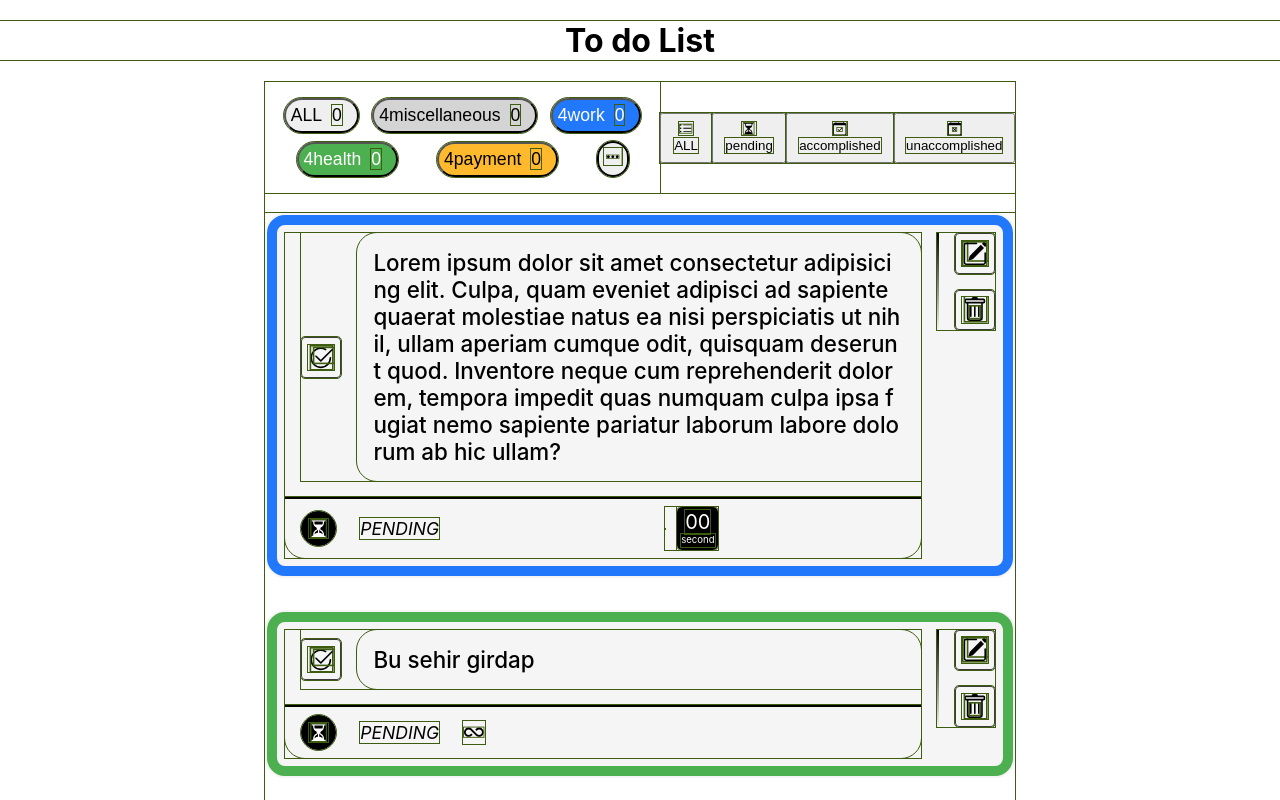
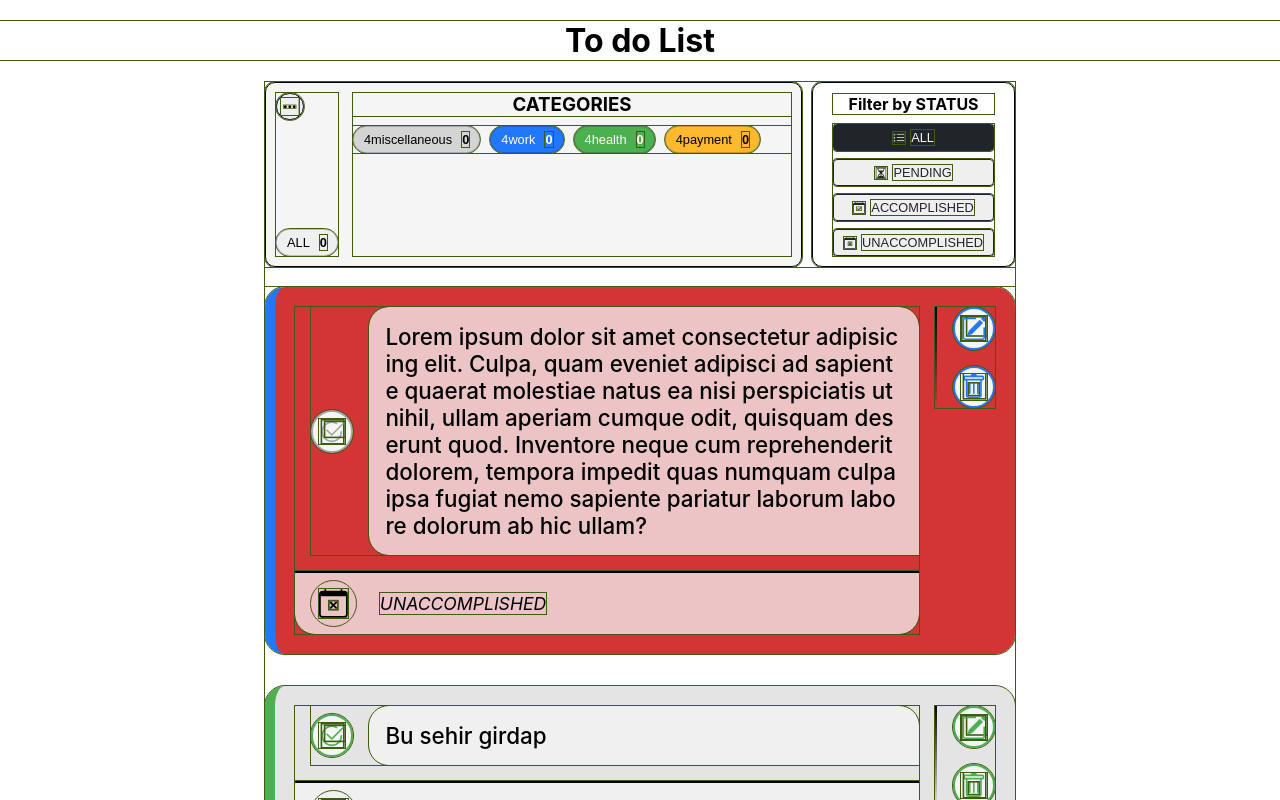
Before and after one commit to neo-the-coder/to-do-app, a React (Create React App) app in the folder to-do-app/: page / in a window 1280 px wide. Shown: the top 800 px of the page. Built offline with nearby package versions, Linux system fonts and the light colour scheme.

Commit message:
change design

```diff
--- a/to-do-app/src/App.js
+++ b/to-do-app/src/App.js
@@ -18,14 +18,16 @@ function App() {
           setTaskWindowOpen={setTaskWindowOpen}
         />
       </div>
-      <div
+      <button
         onClick={() => setTaskWindowOpen(true)}
-        onKeyDown={() => setTaskWindowOpen(true)}
-        tabIndex={0}
-        role="button"
+        title="Add task"
+        className={styles.addButton}
+        // onKeyDown={() => setTaskWindowOpen(true)}
+        // tabIndex={0}
+        // role="button"
       >
         <BsCalendarPlus /> Add Task
-      </div>
+      </button>
       <TaskWindow
         type="add"
         taskWindowOpen={taskWindowOpen}
--- a/to-do-app/src/app/statuses.js
+++ b/to-do-app/src/app/statuses.js
@@ -5,9 +5,12 @@ import {
   } from "react-icons/bs";
 
 export const statuses = {
-  pending : {icon: <BsHourglassSplit />, bg: '#f5f5f5'},
-  accomplished : {icon: <BsCalendarCheck />, bg: '#d1e7dd'},
-  unaccomplished : {icon: <BsCalendarX />, bg: '#f8d7da'}
+  pending : {icon: <BsHourglassSplit />, bg: '#e4e4e4'},
+  accomplished : {icon: <BsCalendarCheck />, bg: '#89dc94'},
+  unaccomplished : {icon: <BsCalendarX />, bg: '#d33537'}
+  //#c74244
+  //#fefadd
+  //#f9f395
 }
 
 
--- a/to-do-app/src/components/Categories.js
+++ b/to-do-app/src/components/Categories.js
@@ -16,7 +16,22 @@ function Categories() {
 
   return (
     <>
-      <button onClick={() => dispatch(allCategory())}>ALL<span>{allTaskCount}</span></button>
+      <div className={styles.leftSide}>
+        <button
+          title='Settings'
+          className={styles.catSettings}
+          onClick={() => setOpenSettings(true)}
+          // onKeyDown={() => setOpenSettings(true)}
+          // tabIndex={0}
+          // role="button"
+        >
+          <MdOutlineMoreHoriz />
+        </button>
+        <button className={styles.allButton} onClick={() => dispatch(allCategory())}>ALL<span>{allTaskCount}</span></button>
+      </div>
+      <div className={styles.catWrapper}>
+        <h3>CATEGORIES</h3>
+        <div className={styles.categories}>
           {catArr.map((category) => (
             <button
               style={{ backgroundColor: categories[category].color, color: categories[category].textColor }}
@@ -36,15 +51,8 @@ function Categories() {
               <span>{categories[category].count}</span>
             </button>
           ))}
-      <button
-        className={styles.catSettings}
-        onClick={() => setOpenSettings(true)}
-        // onKeyDown={() => setOpenSettings(true)}
-        // tabIndex={0}
-        // role="button"
-      >
-        <MdOutlineMoreHoriz />
-      </button>
+        </div>
+      </div>
       {/* optimize rendering by adding conditional state  */}
       {openSettings && (
         <SettingsCategories
--- a/to-do-app/src/components/TaskStatus.js
+++ b/to-do-app/src/components/TaskStatus.js
@@ -1,44 +1,42 @@
 import React from "react";
 import styles from "../styles/TaskStatus.module.scss";
 import { BsListUl } from "react-icons/bs";
-import { useDispatch } from "react-redux";
+import { useDispatch, useSelector } from "react-redux";
 import { allStatus, pickStatus } from "../slices/filterSlice";
 import { statuses } from "../app/statuses";
 
 function TaskStatus() {
+  const statusState = useSelector((state) => state.filter.status);
+  console.log(statusState)
   const dispatch = useDispatch();
 
   return (
     <>
+      <h1 className={styles.filterLabel}>Filter by STATUS</h1>
+      <div className={styles.filterButtons}>
         <button
-        className={styles.status}
+          className={`${styles.status} ${
+            statusState.length === 0 ? styles.active : null
+          }`}
           onClick={() => dispatch(allStatus())}
         >
           <BsListUl />
           <span>ALL</span>
         </button>
+
         {Object.keys(statuses).map((status) => (
           <button
             key={status}
-          className={styles.status}
+            className={`${styles.status} ${
+              statusState.includes(status) ? styles.active : null
+            }`}
             onClick={() => dispatch(pickStatus(status))}
           >
             {statuses[status].icon}
-          <span>{status}</span>
+            <span>{status.toUpperCase()}</span>
           </button>
         ))}
-      {/* <div>
-        <BsHourglassSplit />
-        <span>pending</span>
       </div>
-      <div>
-        <BsCalendarCheck />
-        <span>accomplished</span>
-      </div>
-      <div>
-        <BsCalendarX />
-        <span>unaccomplished</span>
-      </div> */}
     </>
   );
 }
--- a/to-do-app/src/components/TodoItem.js
+++ b/to-do-app/src/components/TodoItem.js
@@ -17,8 +17,14 @@ function TodoItem({ todo }) {
   const [openConfirm, setOpenConfirm] = useState(false);
   const dispatch = useDispatch();
 
+  // Styles
   const statusIcon = statuses[todo.status].icon;
   const todoBg = statuses[todo.status].bg;
+  //const btnStyle = {color: categories[todo.category].color, border: `2px solid ${categories[todo.category].color}`};
+  //const btnHover = `color: '#f5f5f5'; background: ${categories[todo.category].color}`;
+  //const catColor = `--catColor: ${categories[todo.category].color}`;
+  const catColor = { "--catColor": categories[todo.category].color };
+
 
   const handleAccomplishment = (status) => {
     if (status === "unaccomplished") return;
@@ -63,8 +69,9 @@ function TodoItem({ todo }) {
         style={{
           background: todoBg,
           //boxShadow: `inset 0 0 15px 15px ${categories[todo.category].color}`
-          outline: `10px solid ${categories[todo.category].color}`,
-          outlineOffset: '-12px'
+          // outline: `5px solid ${categories[todo.category].color}`,
+          // outlineOffset: '-5px'
+          borderLeft: `10px solid ${categories[todo.category].color}`
         }}
       >
         <div className={styles.todoDetails}>
@@ -73,6 +80,9 @@ function TodoItem({ todo }) {
               className={styles.button}
               onClick={() => handleAccomplishment(todo.status)}
               disabled={todo.status === "unaccomplished"}
+              style={catColor}
+              // onMouseEnter={e => {console.log('aBURA BAx', e.target.style.cssText); e.target.style=btnHover}}
+              // onMouseLeave={e => e.target.style = b}
             >
               <BsCheck2Circle />
             </button>
@@ -101,6 +111,7 @@ function TodoItem({ todo }) {
           <button
             className={styles.button}
             onClick={handleUpdate}
+            style={catColor}
             //onKeyDown={handleUpdate}
             // role="button"
             // tabIndex={0}
@@ -110,6 +121,7 @@ function TodoItem({ todo }) {
           <button
             className={styles.button}
             onClick={handleDelete}
+            style={catColor}
             //onKeyDown={handleDelete}
             // tabIndex={0}
             // role="button"
--- a/to-do-app/src/slices/todoSlice.js
+++ b/to-do-app/src/slices/todoSlice.js
@@ -8,7 +8,7 @@ const initValue = {
       task: "Lorem ipsum dolor sit amet consectetur adipisicing elit. Culpa, quam eveniet adipisci ad sapiente quaerat molestiae natus ea nisi perspiciatis ut nihil, ullam aperiam cumque odit, quisquam deserunt quod. Inventore neque cum reprehenderit dolorem, tempora impedit quas numquam culpa ipsa fugiat nemo sapiente pariatur laborum labore dolorum ab hic ullam?",
       dueOn: true,
       due: "2022-11-05T16:43",
-      status: "pending",
+      status: "unaccomplished",
     },
     {
       id: 5,
--- a/to-do-app/src/styles/App.module.scss
+++ b/to-do-app/src/styles/App.module.scss
@@ -10,3 +10,7 @@ h1 {
 	width: 100%;
 	margin: 0 auto;
 }
+
+.addButton {
+	position: absolute;
+}
--- a/to-do-app/src/styles/Categories.module.scss
+++ b/to-do-app/src/styles/Categories.module.scss
@@ -1,8 +1,74 @@
+.leftSide {
+	//padding: 5px;
+	display: flex;
+	flex-direction: column;
+	align-items: flex-start;
+	align-self: stretch;
+	//gap: 10px;
+	justify-content: space-between;
+
+	.allButton {
+		font-size: 0.8rem;
+		border-radius: 30px;
+		border: 1px solid rgba(0, 0, 0, 0.2);
+		//padding: 10px 35px 10px 15px;
+		padding: 5px 10px;
+		cursor: pointer;
+
+		&:hover {
+			opacity: 50%;
+		}
+		span {
+			font-weight: bold;
+			margin-left: 10px;
+		}
+	}
+}
 .catSettings {
+	display: flex;
+	align-items: center;
+	justify-content: center;
 	font-size: 1.1rem;
 	border-radius: 50%;
 	//padding: 10px 35px 10px 15px;
-	padding: 5px;
-    border: 2px solid black;
-    cursor: pointer;
+	padding: 4px;
+	border: 1px solid black;
+	//border-style: inset;
+	cursor: pointer;
 }
+.catWrapper {
+	flex-grow: 1;
+	& > h3 {
+		text-align: center;
+		margin-block: 0;
+		margin-bottom: 10px;
+	}
+}
+
+.categories {
+
+	display: flex;
+	align-items: flex-start;
+	justify-content: flex-start;
+	//flex-grow: 1;
+	//align-self: flex-start;
+	flex-wrap: wrap;
+	gap: 10px;
+
+	& > button {
+		font-size: 0.8rem;
+		border-radius: 30px;
+		border: 1px solid rgba(0, 0, 0, 0.2);
+		//padding: 10px 35px 10px 15px;
+		padding: 5px 10px;
+		cursor: pointer;
+
+		&:hover {
+			opacity: 50%;
+		}
+		span {
+			font-weight: bold;
+			margin-left: 10px;
+		}
+	}
+}
--- a/to-do-app/src/styles/FilterBlock.module.scss
+++ b/to-do-app/src/styles/FilterBlock.module.scss
@@ -1,22 +1,31 @@
 .wrapper {
 	margin: 20px auto;
 	display: flex;
-	align-items: center;
-	justify-content: space-around;
+	//flex-direction: column;
+	align-items: stretch;
+	//justify-content: space-around;
+	gap: 10px;
 	.categoryFilter {
-		width: 50%;
-		padding: 1rem;
+		//width: 100%;
+		//padding: 0.5rem;
+		padding: 10px;
+		border: 1px solid black;
+		border-radius: 10px;
+		background-color: whitesmoke;
+		//margin-bottom: 10px;
+		//flex-direction: column;
 		display: flex;
-		//flex-direction: column;
-		align-items: center;
-		justify-content: space-around;
-		flex-wrap: wrap;
+		//align-items: center;
+		//justify-content: space-between;
+		//flex-wrap: wrap;
+		flex-grow: 1;
 		//height: 60px;
-		gap: 0.5rem;
+		gap: 15px;
 
 		& > button {
-			font-size: 1.1rem;
+			font-size: 1rem;
 			border-radius: 30px;
+			border: 1px solid rgba(0, 0, 0, 0.5);
 			//padding: 10px 35px 10px 15px;
 			padding: 5px;
 
@@ -26,8 +35,14 @@
 		}
 	}
 	.taskSwitch {
-		display: flex;
-		align-items: center;
-		justify-content: center;
+		//width: 100%;
+		 display: flex;
+		 flex-direction: column;
+		// justify-content: space-between;
+		// align-items: center;
+		border: 1px solid black;
+		border-radius: 10px;
+		padding: 0 20px 10px 20px;
+		//flex-wrap: wrap;
 	}
 }
--- a/to-do-app/src/styles/TaskStatus.module.scss
+++ b/to-do-app/src/styles/TaskStatus.module.scss
@@ -1,3 +1,52 @@
 .status {
-    height: 50px;
+    //height: 50px;
+    //align-self: stretch;
+    //flex-wrap: wrap;
+    //width: 170px;
+    // ---------------------
+    // margin: auto 0;
+    font-size: 0.8rem;
+    display: flex;
+    align-items: center;
+    justify-content: center;
+    border: 1px solid #212529;
+    border-radius: 4px;
+    padding: 5px 10px;
+    color: #212529;
+    user-select: none;
+    // ----------------
+    cursor: pointer;
+    & > svg {
+        font-size: 0.75rem;
+        margin-right: 6px;
+    }
+
 }
+.filterLabel {
+    font-size: 1rem;
+}
+.filterButtons {
+    display: flex;
+    flex-direction: column;
+    //align-items: center;
+    justify-content: center;
+    gap: 8px;
+}
+// .allButton {
+    //     background-color: rgb(36, 36, 36);
+    //     color: whitesmoke;
+    // }
+.inputStatus {
+    // position: absolute;
+    // clip: rect(0, 0, 0, 0);
+    // pointer-events: none;
+
+    // &:checked+.status {
+    //     background-color: #212529;
+    //     color: whitesmoke;
+    // }
+}
+.active {
+    background-color: #212529;
+    color: whitesmoke;
+}
--- a/to-do-app/src/styles/TodoItem.module.scss
+++ b/to-do-app/src/styles/TodoItem.module.scss
@@ -4,7 +4,7 @@
   align-items: flex-start;
   //justify-content: space-around;
   padding: 1.25rem;
-  background: var(--white);
+  //background: var(--white);
   margin-bottom: 2rem;
   border-radius: 20px;
   &:last-child {
@@ -57,7 +57,7 @@
   padding: 1rem;
   //margin: 0 1.5rem;
   margin-block: 0;
-  background-color: rgba(245, 245, 245, 0.6);
+  background-color: rgba(245, 245, 245, 0.75);
   border-radius:  20px 20px 0 20px;
 
   // &--completed {
@@ -87,20 +87,27 @@
   // gap: 1rem;
 }
 .button {
-  border: 1px solid rgb(60, 60, 60);
   font-size: 1.6rem;
   padding: 0.4rem;
-  border-radius: 4px;
+  border-radius: 50%;
+  //background-color: rgba(245, 245, 245, 0.75);
   background-color: whitesmoke;
-  color: black;
+  color: var(--catColor);
+  border: 2px solid var(--catColor);
   display: flex;
   align-items: center;
   justify-content: center;
   cursor: pointer;
   transition: 0.3s ease background-color, color;
-  &:hover {
-    background-color: rgb(79, 79, 79);
+  &:hover:enabled {
+    background-color: var(--catColor);
     color: whitesmoke;
+    //border: 2px solid whitesmoke;
+  }
+  &:disabled {
+    cursor: not-allowed;
+    color: #a0a6ab;
+    border-color: #a0a6ab;
   }
 }
 
@@ -116,7 +123,7 @@
   // border-top-width: 2px;
   // border-top-style: solid;
   // border-image: linear-gradient(to right, black, transparent) 100% 1;
-  background-color: rgba(245, 245, 245, 0.6);
+  background-color: rgba(245, 245, 245, 0.75);
   border-radius: 0 0 20px 20px;
   &:last-child {
     font-size: 1.4rem;
@@ -127,10 +134,10 @@
   display: flex;
   align-items: center;
   justify-content: center;
-  color: white;
-  background-color: black;
+  color: black;
+  //background-color: black;
   border-radius: 50%;
-  font-size: 1.2rem;
+  font-size: 1.8rem;
   padding: 0.5rem;
   margin-left: 1rem;
 }
```
Lines whose indentation alone changed are shown as unchanged.
